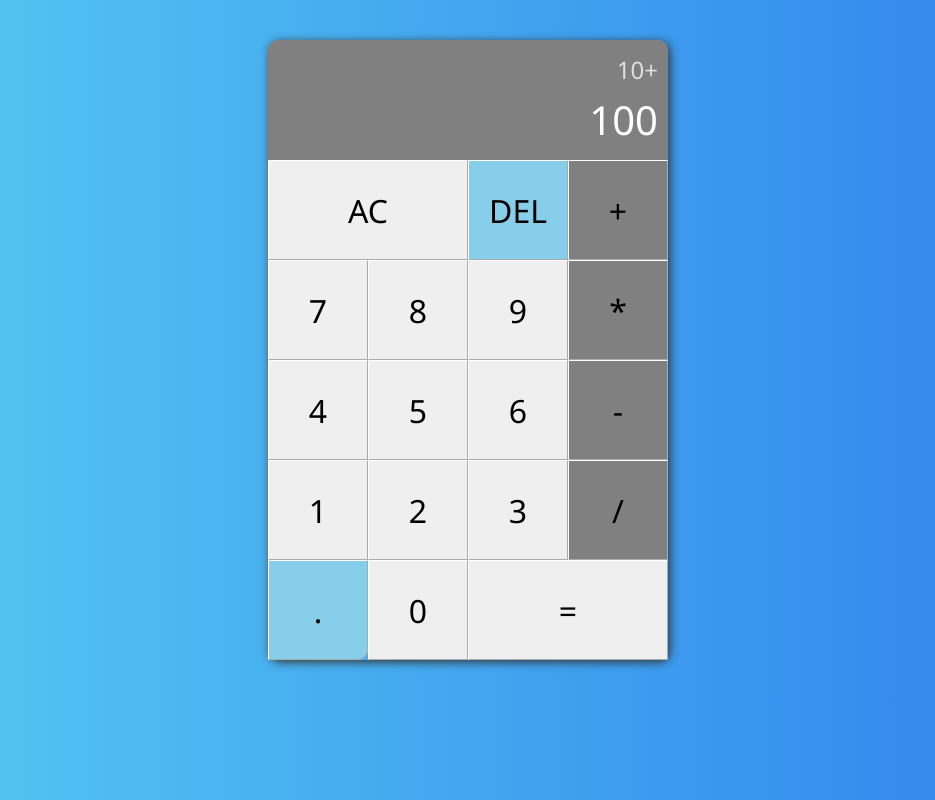
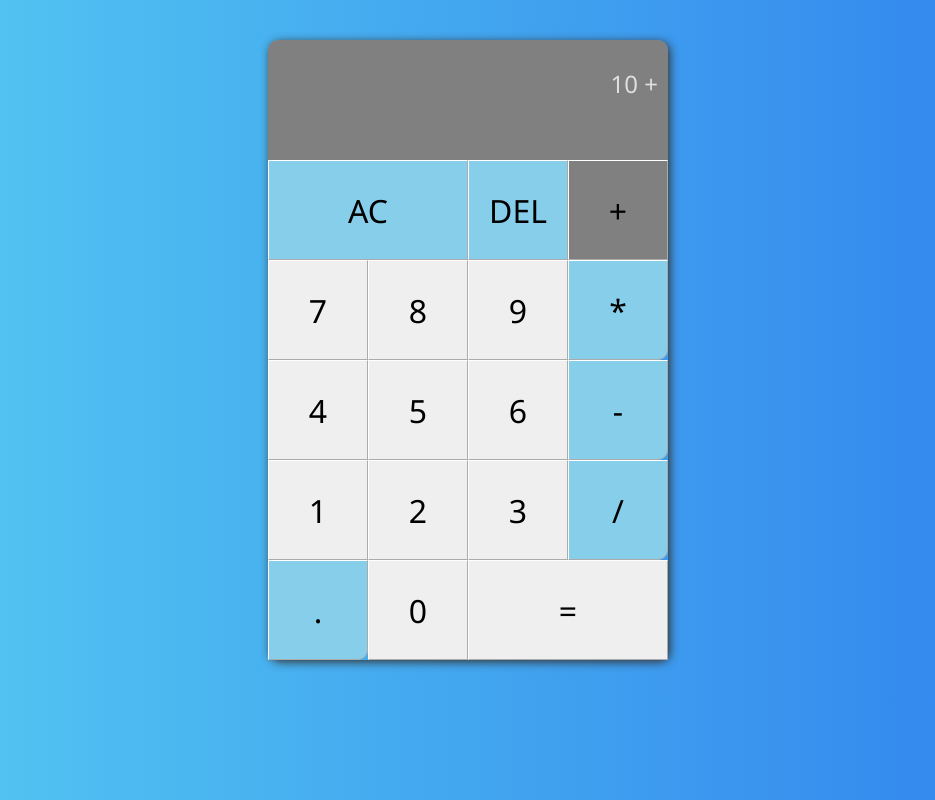
Before and after one commit to Nikos-Salichos/React-Calculator, a React (Create React App) app: page / in a window 1280 px wide. Shown: the whole page, without its empty margins (172-1107 px from the left). Built offline with nearby package versions, Linux system fonts and the light colour scheme.

Commit message:
button functionality

```diff
--- a/src/components/Calculator/index.js
+++ b/src/components/Calculator/index.js
@@ -1,30 +1,42 @@
-import React from 'react';
+import React, { useState } from 'react';
 import { Container, Screen, Previous, Current, Button } from './Styled';
 
 export default function Calculator() {
+
+    const [current, setCurrent] = useState('')
+
+    const appendValue = (el) => {
+        const value = el.target.getAttribute('data');
+
+        if (value === '.' && current.includes('.')) {
+            return;
+        }
+        setCurrent(current + value);
+    }
+
     return (
         <Container>
             <Screen>
-                <Previous>10+</Previous>
-                <Current>100</Current>
+                <Previous>10 +</Previous>
+                <Current>{current}</Current>
             </Screen>
-            <Button gridSpan={2}>AC</Button>
+            <Button gridSpan={2} control>AC</Button>
             <Button control>DEL</Button>
             <Button operation>+</Button>
-            <Button>7</Button>
-            <Button>8</Button>
-            <Button>9</Button>
-            <Button operation>*</Button>
-            <Button>4</Button>
-            <Button>5</Button>
-            <Button>6</Button>
-            <Button operation>-</Button>
-            <Button>1</Button>
-            <Button>2</Button>
-            <Button>3</Button>
-            <Button operation>/</Button>
-            <Button period>.</Button>
-            <Button>0</Button>
+            <Button data={'7'} onClick={appendValue}>7</Button>
+            <Button data={'8'} onClick={appendValue}>8</Button>
+            <Button data={'9'} onClick={appendValue}>9</Button>
+            <Button data={'*'} period onClick={appendValue} operation>*</Button>
+            <Button data={'4'} onClick={appendValue}>4</Button>
+            <Button data={'5'} onClick={appendValue}>5</Button>
+            <Button data={'6'} onClick={appendValue}>6</Button>
+            <Button data={'-'} period onClick={appendValue} operation>-</Button>
+            <Button data={'1'} onClick={appendValue}>1</Button>
+            <Button data={'2'} onClick={appendValue}>2</Button>
+            <Button data={'3'} onClick={appendValue}>3</Button>
+            <Button data={'/'} period onClick={appendValue} operation >/</Button>
+            <Button data={'.'} period onClick={appendValue}>.</Button>
+            <Button data={'0'} onClick={appendValue}>0</Button>
             <Button gridSpan={2}>=</Button>
         </Container>
     )
```
